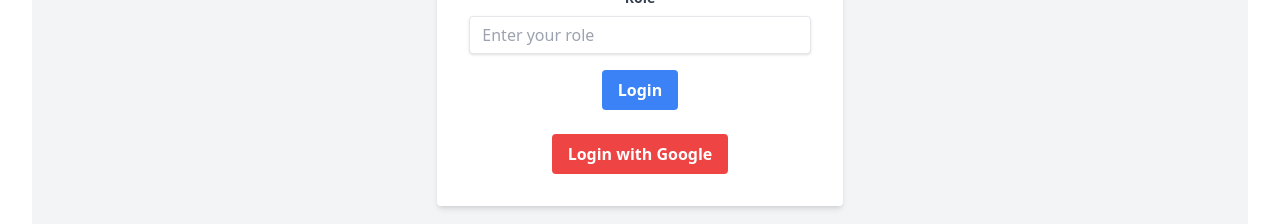
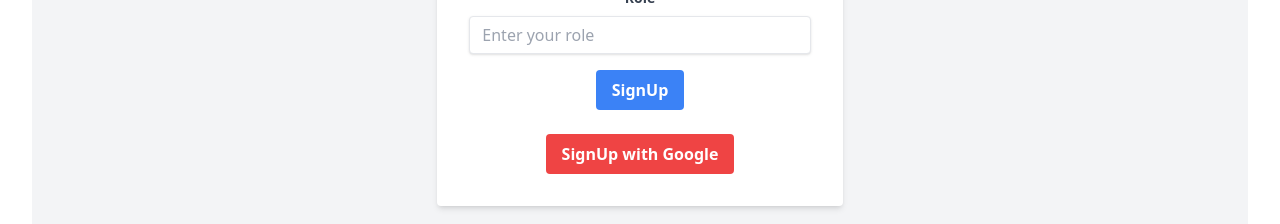
Before and after one commit to Aakarbharadwaj/medical1, a React (Vite) app: page /signup in a window 1280 px wide. Shown: the part 688-912 px from the top of the page. Built offline with nearby package versions, Linux system fonts and the light colour scheme.

Commit message:
signUp updated

```diff
--- a/src/pages/SignUp.jsx
+++ b/src/pages/SignUp.jsx
@@ -44,13 +44,13 @@
                     </div>
                     <div className="mb-6 text-center">
                         <button className="bg-blue-500 hover:bg-blue-700 text-white font-bold py-2 px-4 rounded focus:outline-none focus:shadow-outline" type="submit">
-                            Login
+                            SignUp
                         </button>
                     </div>
                 </form>
                 <div className="flex justify-center">
                     <button className="bg-red-500 hover:bg-red-700 text-white font-bold py-2 px-4 rounded focus:outline-none focus:shadow-outline" type="button">
-                        Login with Google
+                        SignUp with Google
                     </button>
                 </div>
             </div>
```
